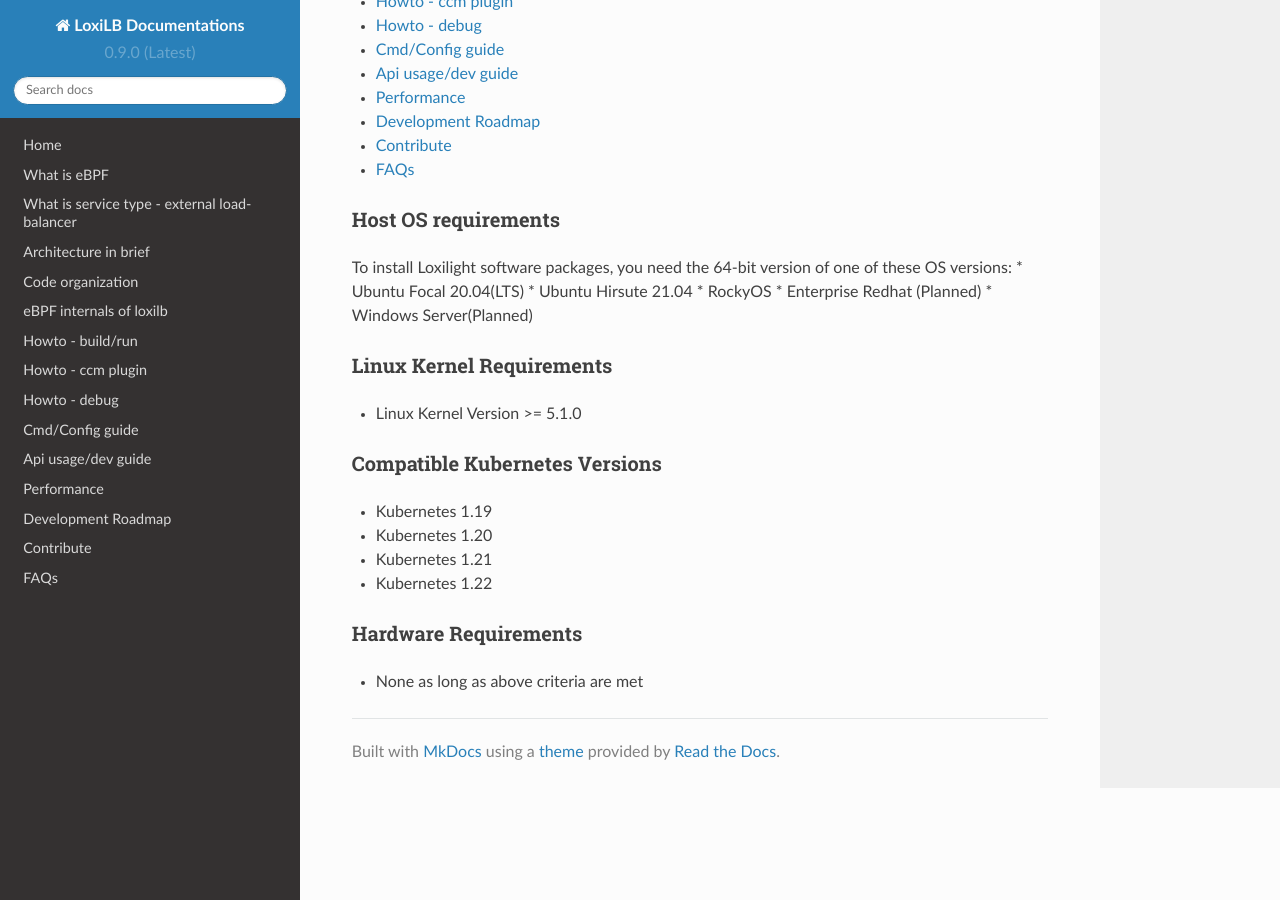
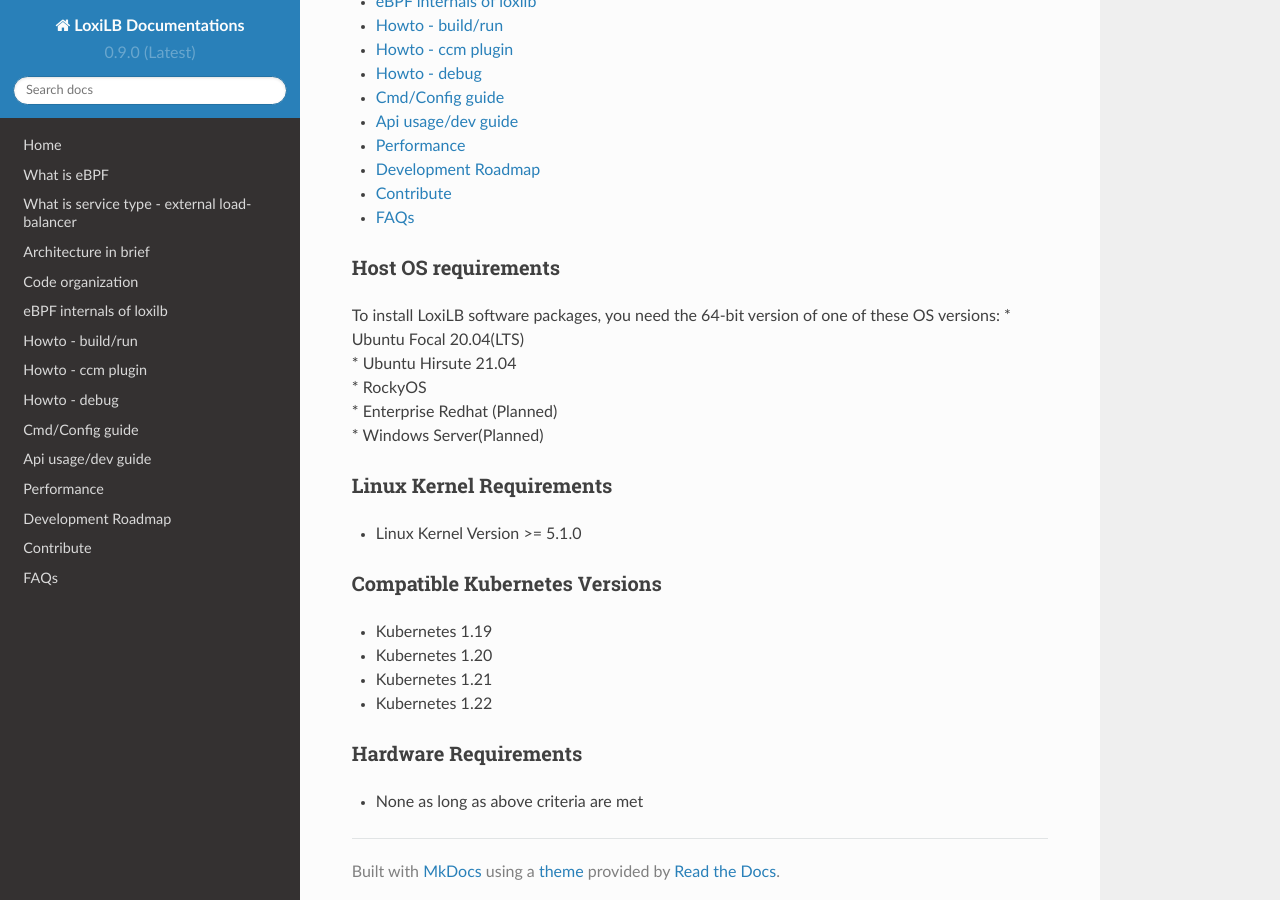
Before and after one commit to loxilb-io/loxilbdocs, an MkDocs documentation site: the page built from docs/index.md, in a window 1280 px wide and 900 px high, scrolled down 1562 px. Built offline with MkDocs 1.6.1, drawn with Linux system fonts in a browser that asks for light colours; nearby versions of some CDN libraries.

Commit message:
Update index.md

```diff
--- a/docs/index.md
+++ b/docs/index.md
@@ -1,4 +1,6 @@
 # loxilbdocs - Documentation about loxilb
+
+[![LoxiLB Build Status](https://app.travis-ci.com/loxilb-io/loxilb.svg?branch=main)](https://app.travis-ci.com/loxilb-io/loxilb)
 
 ## loxilb Background
 loxilb started as a project to ease deployments of cloud-native/kubernetes workloads for the edge. When we deploy services in public clouds like AWS/GCP, the services becomes easily accessible or exported to the outside world. The public cloud providers, usually by default, associate load-balancer instances for incoming requests to these services to ensure everything is quite smooth.
@@ -49,7 +51,7 @@
 - [FAQs](faq.md)
 
 ### Host OS requirements
-To install Loxilight software packages, you need the 64-bit version of one of these OS versions:
+To install LoxiLB software packages, you need the 64-bit version of one of these OS versions:
 * Ubuntu Focal 20.04(LTS)
 * Ubuntu Hirsute 21.04
 * RockyOS
```
